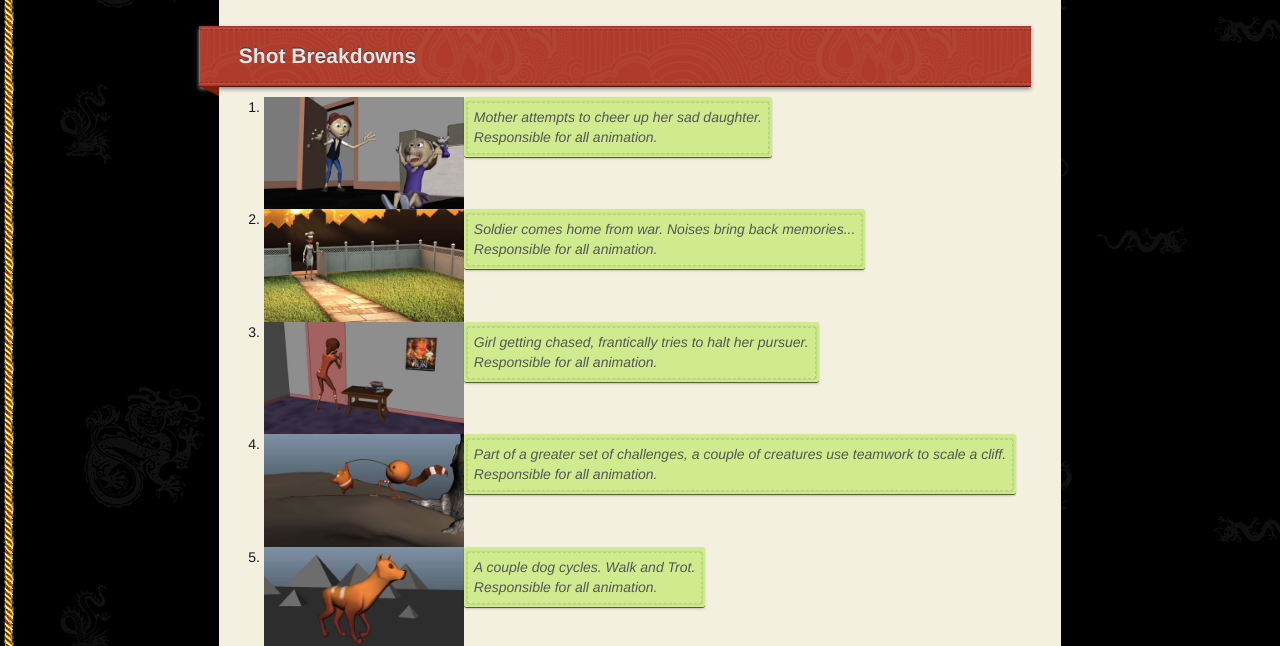
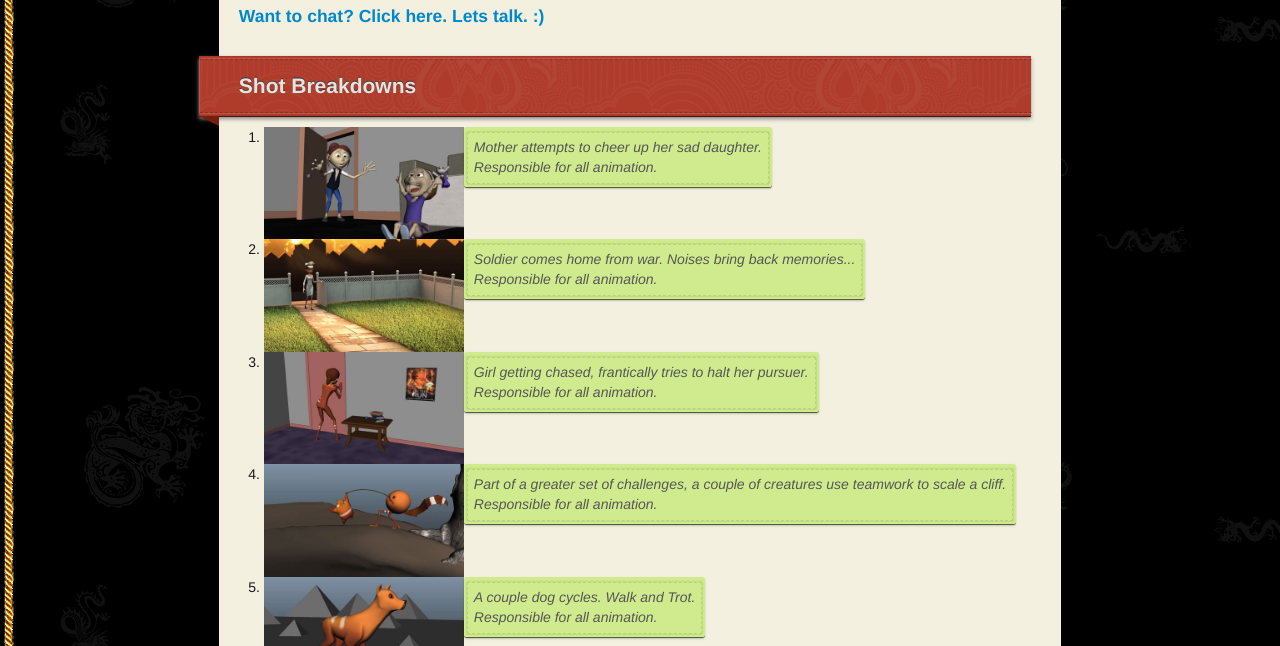
Before and after one commit to internetimagery/internetimagery.github.io, a Jekyll site: the page built from reel/index.md, in a window 1280 px wide and 900 px high, scrolled down 412 px, cut to the strip 254-900 px from the top of the window. Built offline with Jekyll 4.4.1, drawn with Linux system fonts in a browser that asks for light colours; nearby versions of some CDN libraries; some web fonts are replaced.

Commit message:
added email button

```diff
--- a/reel/index.md
+++ b/reel/index.md
@@ -4,6 +4,8 @@ title: Animation Showreel
 ---
 
 <div class="js-video [vimeo, widescreen]"><iframe src="https://player.vimeo.com/video/116549926" width="500" height="281" frameborder="0" webkitallowfullscreen mozallowfullscreen allowfullscreen></iframe></div>
+
+####[Want to chat? Click here. Lets talk. :)](mailto:jason.dixon.email@gmail.com)
 
 ### Shot Breakdowns
 
```
